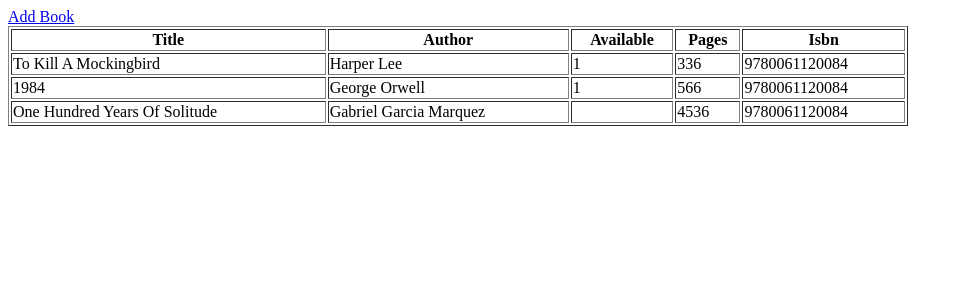
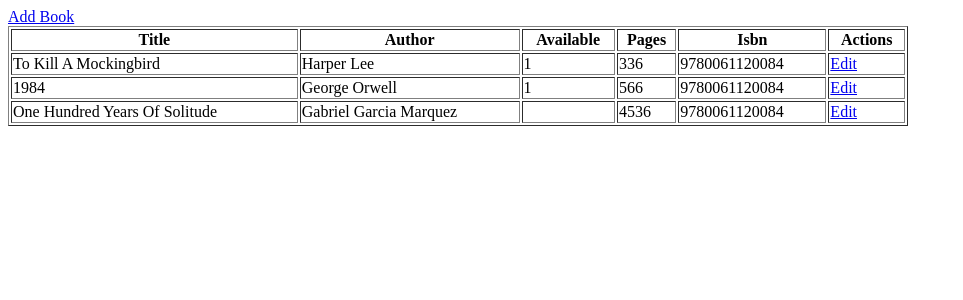
Before and after one commit to bdsumon4u/nusnight, a PHP site: page / in a window 1280 px wide. Shown: the top 300 px of the page, without its empty margins (0-963 px from the left). Run offline with PHP 8.4, Linux system fonts and the light colour scheme.

Commit message:
Add edit link

```diff
--- a/index.php
+++ b/index.php
@@ -10,7 +10,9 @@ $bookJson = json_decode($json, true);
         <th>Available</th>
         <th>Pages</th>
         <th>Isbn</th>
+        <th>Actions</th>
     </tr>
+    <?php $index = 0; ?>
     <?php foreach ($bookJson as $p) {
     ?>
         <tr>
@@ -19,8 +21,12 @@ $bookJson = json_decode($json, true);
             <td><?php echo $p['available']; ?></td>
             <td><?php echo $p['pages']; ?></td>
             <td><?php echo $p['isbn']; ?></td>
+            <td>
+                <a href="edit.php?index=<?php echo $index ?>">Edit</a>
+            </td>
         </tr>
     <?php
+        $index++;
     }
 
     ?>
```
